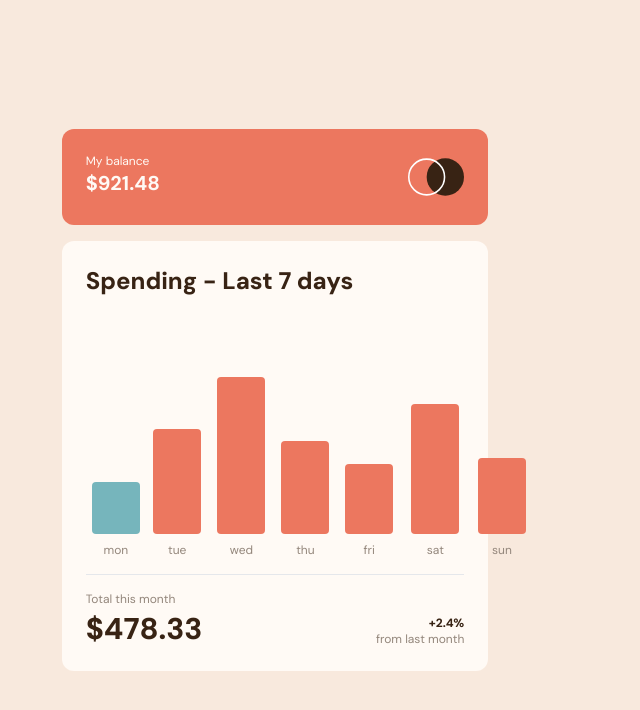
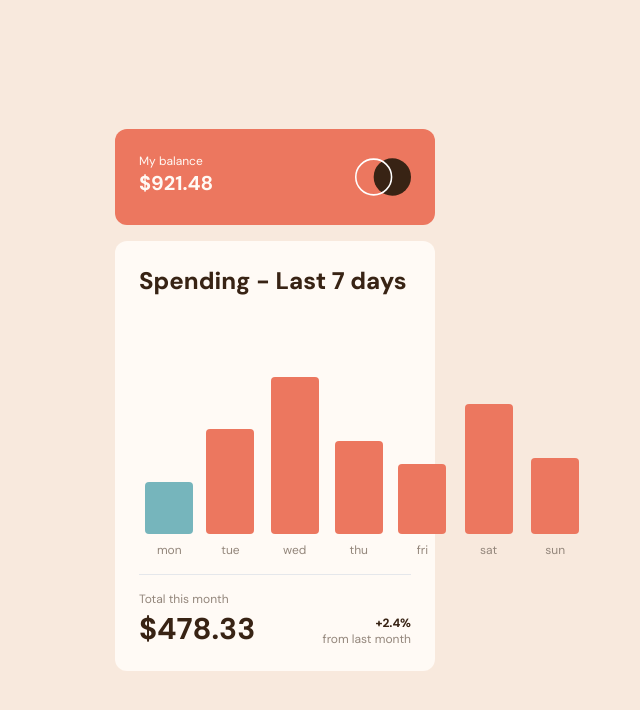
Before and after one commit to viniciusvalmeida/expenses-chart-component, a Next.js app: page / in a window 1280 px wide. Shown: the top 710 px of the page, without its empty margins (365-1005 px from the left). Built offline with nearby package versions, Linux system fonts and the light colour scheme.

Commit message:
fix: component width

```diff
--- a/app/page.tsx
+++ b/app/page.tsx
@@ -13,7 +13,7 @@ const datas: Data[] = data;
 
 export default function Home() {
 	return (
-		<main className="flex flex-col w-4/12 space-y-4">
+		<main className="flex flex-col w-1/4 space-y-4">
 			<header className="bg-primary-softRed text-neutral-veryPaleOrange rounded-xl p-6 flex justify-between">
 				<div className="flex flex-col">
 					<span className="text-xs">My balance</span>
@@ -75,7 +75,7 @@ export default function Home() {
 						<span className="text-neutral-mediumBrown text-xs">
 							Total this month
 						</span>
-						<span className="font-extrabold text-3xl text-neutral-darkBrown">
+						<span className="font-bold text-3xl text-neutral-darkBrown">
 							$478.33
 						</span>
 					</div>
```
